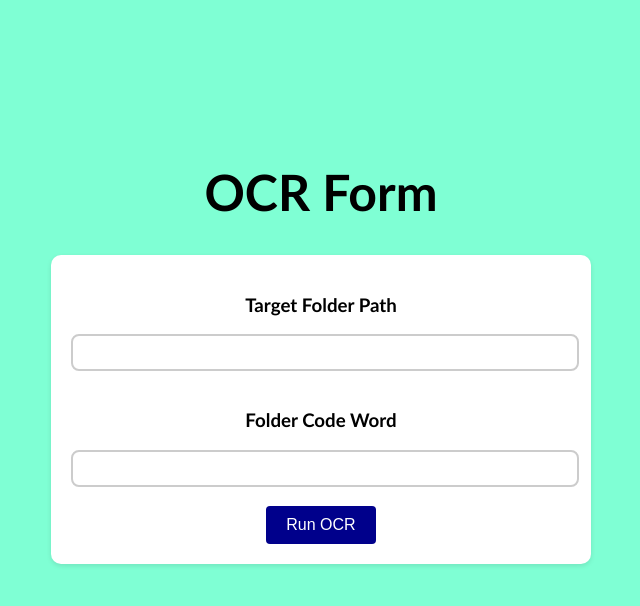
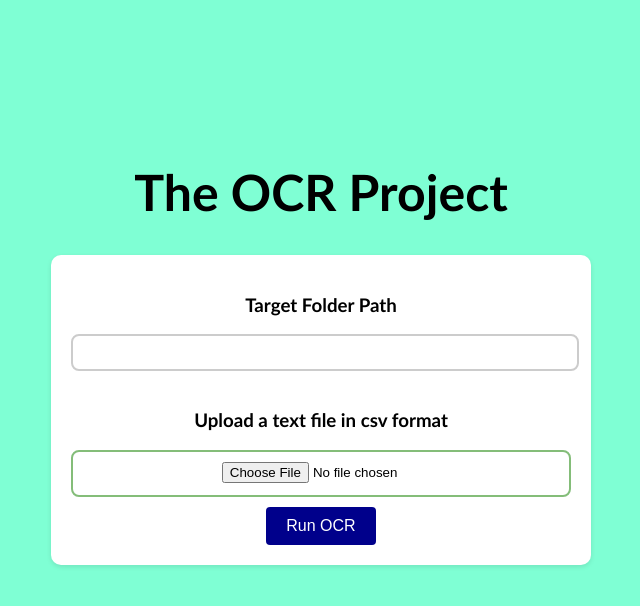
Before and after one commit to adityapai1/Easy_OCR, a Flask app: page / in a window 1280 px wide. Shown: the top 606 px of the page, without its empty margins (319-959 px from the left). Run offline with Flask 3, Linux system fonts and the light colour scheme.

Commit message:
Update Form

```diff
--- a/templates/form.html
+++ b/templates/form.html
@@ -2,7 +2,7 @@
 <html>
 
 <head>
-    <title>OCR Form</title>
+    <title>OCR form</title>
     <style>
         body {
             font-family: 'Trebuchet MS', 'Lucida Sans Unicode', 'Lucida Grande', 'Lucida Sans', Arial, sans-serif;
@@ -11,14 +11,13 @@
             background-color: aquamarine;
         }
 
-
         h1 {
             text-align: center;
             font-size: 50px;
             padding-top: 100px;
         }
 
-        h3{
+        h3 {
             text-align: center;
         }
 
@@ -39,10 +38,14 @@
         input[type="text"] {
             width: 100%;
             padding-bottom: 5px;
-            padding-top:5px;
+            padding-top: 5px;
             font-size: 20px;
             border-radius: 8px;
             border: 2px solid #ccc;
+        }
+
+        input[type="file"] {
+            margin-top: 5px;
         }
 
         input[type="submit"] {
@@ -58,7 +61,6 @@
         }
 
         .input_strips {
-
             font-family: monospace;
             font-size: 75px;
         }
@@ -66,7 +68,8 @@
         input[type="submit"]:hover {
             background-color: rgb(189, 50, 142);
         }
-        div{
+
+        div {
             display: flex;
             margin: 0px auto;
         }
@@ -74,14 +77,24 @@
 </head>
 
 <body>
-    <h1>OCR Form</h1>
-    <form method="POST" action="/result">
-        <label for="target_folder"> <h3>Target Folder Path</h3> </label>
+    <h1> The OCR Project</h1>
+    <form method="POST" action="/result" enctype="multipart/form-data">
+        <label for="target_folder">
+            <h3>Target Folder Path</h3>
+        </label>
         <input type="text" id="target_folder" name="target_folder" required><br><br>
 
-        <label for="folder_code_word"><h3>Folder Code Word</h3></label>
-        <input type="text" id="folder_code_word" name="folder_code_word" required><br><br>
-        <div>
+        <label for="folder_code_word">
+            <h3>Upload a text file in csv format </h3>
+        </label>
+        <!-- Accepts a .txt file for the folder code word -->
+        <div style="border: 2px solid rgba(22, 130, 0, 0.524); border-radius: 8px; padding-top: 5px;">
+
+            <input style="padding: 0px 30%;" type="file" id="folder_code_word" name="folder_code_word" required
+                accept=".txt"><br><br>
+        </div>
+
+        <div style="padding-top: 10px;">
             <input type="submit" value="Run OCR">
         </div>
     </form>
```
